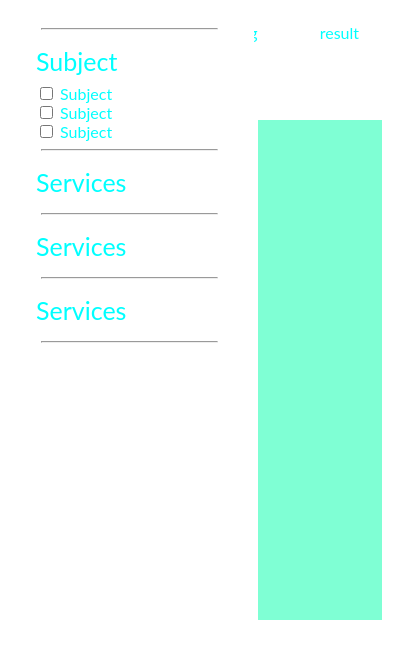
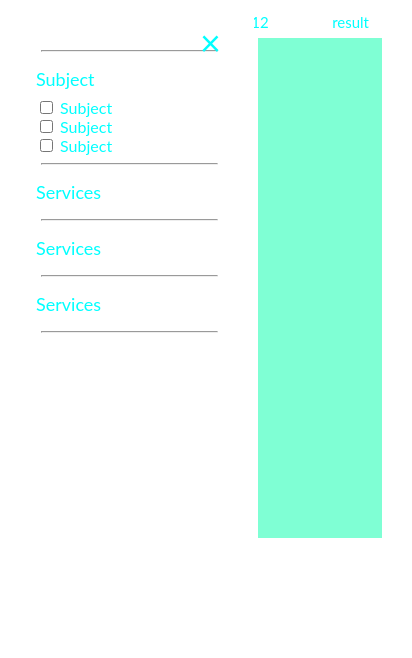
Before and after one commit to readingBook23/Book-Reading, a website: page html/bookCategories.html in a window 390 px wide. Both pictures are taken after a click on the button "☰ Open Sidebar". Shown: the whole page, 412 px wide, since content can reach past the window. Drawn offline with Linux system fonts and the light colour scheme.

Commit message:
html and CSS may be done just need some reviwe

```diff
--- a/css/bookCategories.css
+++ b/css/bookCategories.css
@@ -15,6 +15,7 @@ body {
   background-color: #ffffff;
   overflow-x: hidden;
   transition: 0.5s ease;
+  padding-top: 30px;
   padding-left: 4px;
   margin-top:5%;
 }
@@ -39,6 +40,10 @@ body {
   transition: 0.5s ease;
   justify-content: center;
 }
+.sidebar .closebtn {
+  display: none;
+
+}
 
 
 .sidebar a:hover {
@@ -57,8 +62,9 @@ hr{
 .detailsbar{
   margin: 2px 0px;
   width: 100%;
+  display: flex;
   justify-content: space-between;
-  display: flex;
+
 }
 
 
@@ -71,9 +77,6 @@ hr{
   border: none;
 }
 
-/* .openbtn:hover {
-  background-color: aquamarine;
-} */
 
 .detailsbar .detailsbar-2,.detailsbar-3{
   padding: 15px 15px; ;
@@ -86,12 +89,43 @@ hr{
 }
 
 /* On smaller screens, where height is less than 450px, change the style of the sidenav (less padding and a smaller font size) */
-@media screen and (max-height: 450px) {
-  .sidebar {padding-top: 15px;}
-  .sidebar a {font-size: 18px;}
-}
+
 .contant{
   background-color: aquamarine;
   width: 100%;
   height: 500px;
 }
+
+
+@media screen and (max-width: 805px) {
+  .sidebar a {font-size: 18px;}
+  .sidebar .closebtn {
+    display: block;
+    position: absolute;
+    top: 0;
+    right: 25px;
+    font-size: 36px;
+    margin-left: 50px;
+  }
+  .detailsbar{
+    display: flex;
+    flex-direction: row;
+    align-items: flex-end;
+    padding-right: 30px;
+  }
+  .openbtn{
+    font-size: 10px;
+    cursor: pointer;
+    background-color: #ffffff;
+    color: aqua;
+    padding: 5px 5px;
+    border: none;
+  }
+  .detailsbar .detailsbar-2,.detailsbar-3{
+    padding: 5px 5px; ;
+    font-size: 15px;
+  }
+  .sidebar{
+    margin-top:3%;
+  }
+}
--- a/html/bookCategories.html
+++ b/html/bookCategories.html
@@ -28,7 +28,7 @@
 <div class="detailsbar">
 
         <div class="detailsbar-1">
-            <button class="openbtn" onclick="openNav()" on-r="true">☰ Open Sidebar</button>
+            <button class="openbtn" onclick="openNav()" on-r="false">☰ Open Sidebar</button>
             <button class="openbtn" >Sort A-Z</button>
         </div>
 
@@ -47,7 +47,8 @@
 
 <main>
     <div id="mySidebar" class="sidebar">
-      <div>
+    <a href="javascript:void(0)" class="closebtn" onclick="closeNav()">×</a>
+    <div>
         <hr >
         <a href="#">Subject</a>
         <label>
--- a/js/bookCategories.js
+++ b/js/bookCategories.js
@@ -1,12 +1,12 @@
 function openNav() {
   const openBtn = document.querySelector('.openbtn');
   const onRValue = openBtn.getAttribute('on-r');
-  if (onRValue == "true"){
-  openBtn.setAttribute('on-r', 'false');
+  if (onRValue == "false"){
+  openBtn.setAttribute('on-r', 'true');
   document.getElementById("mySidebar").style.width = "250px";
   document.getElementById("main").style.marginLeft = "250px";
 }else {
-  openBtn.setAttribute('on-r', 'true');
+  openBtn.setAttribute('on-r', 'false');
   document.getElementById("mySidebar").style.width = "0";
   document.getElementById("main").style.marginLeft= "0";
 }
@@ -14,4 +14,9 @@ function openNav() {
 
 }
 
-// function closeNav()
+function closeNav() {
+  const openBtn = document.querySelector('.openbtn');
+  openBtn.setAttribute('on-r', 'false');
+  document.getElementById("mySidebar").style.width = "0";
+  document.getElementById("main").style.marginLeft= "0";
+}
```
